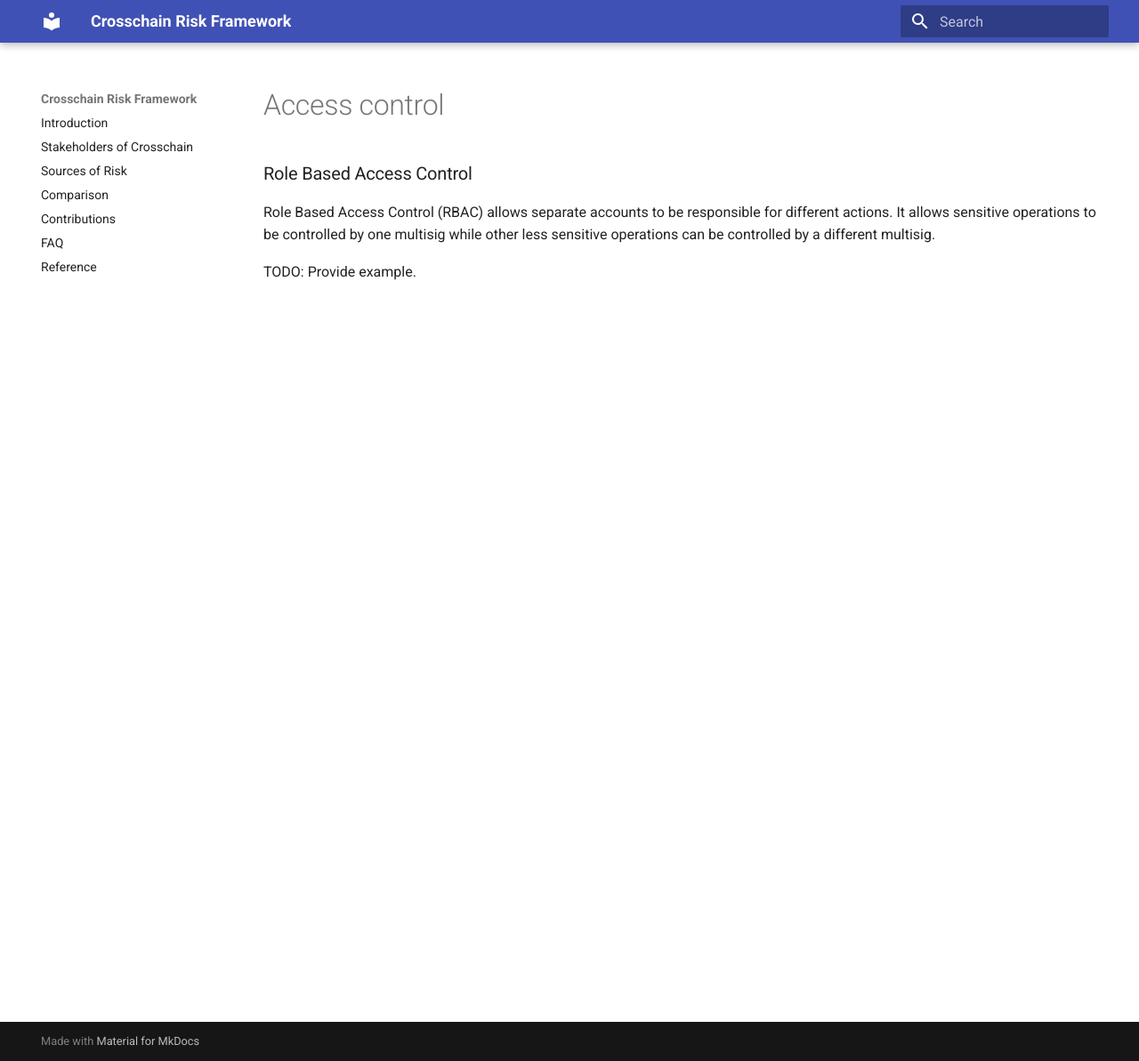
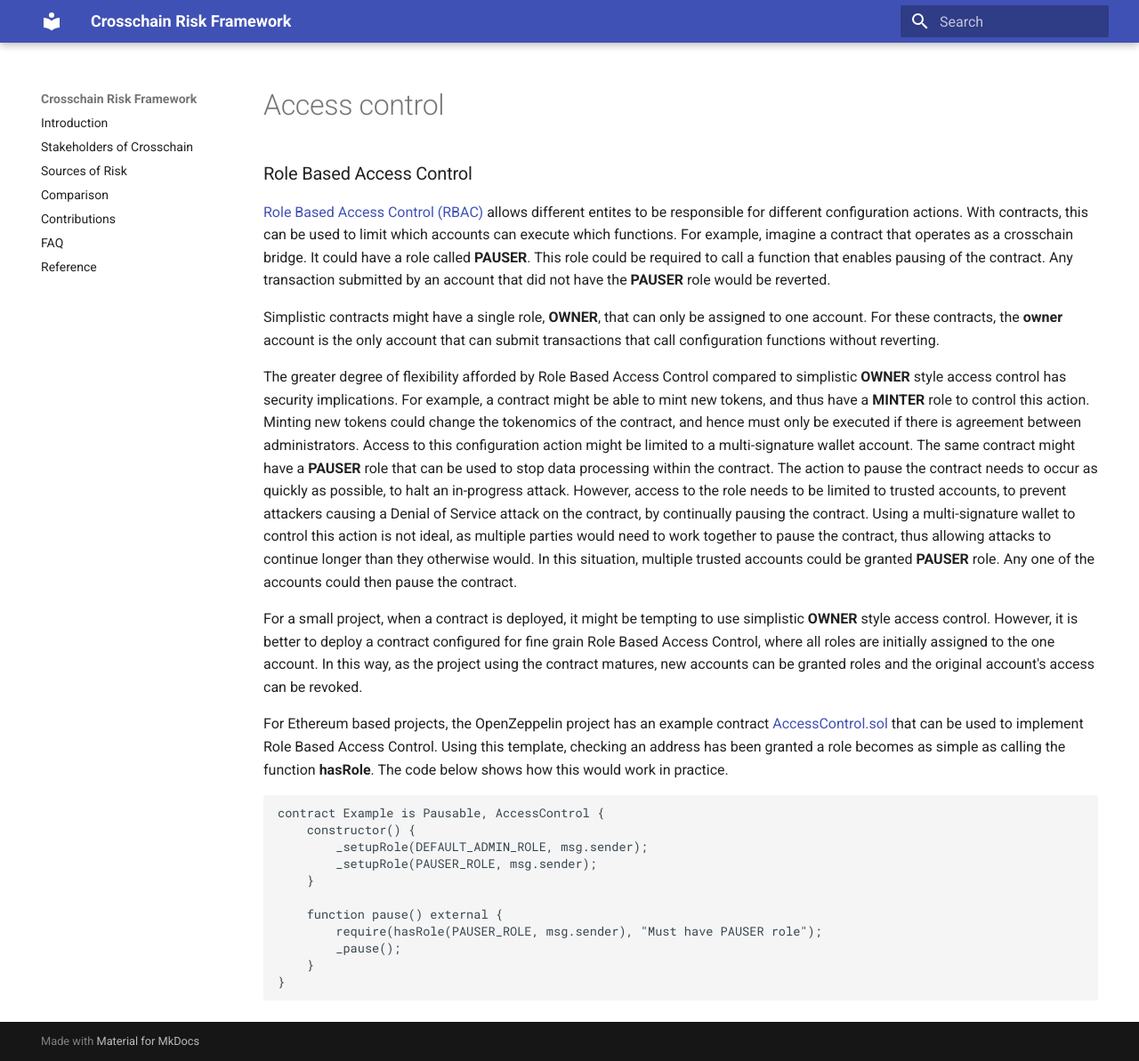
Before and after one commit to CrosschainRiskFramework/CrosschainRiskFramework.github.io, an MkDocs documentation site: the page built from docs/framework/20sources/30implementation/access-control.md, in a window 1280 px wide and 1193 px high. Shown: the whole window at 89% size. Built offline with MkDocs 1.6.1 and Material for MkDocs 9.7.7, drawn with Linux system fonts in a browser that asks for light colours.

Commit message:
Revised and expanded information

````diff
--- a/docs/framework/20sources/30implementation/access-control.md
+++ b/docs/framework/20sources/30implementation/access-control.md
@@ -1,7 +1,56 @@
 ### Role Based Access Control
-Role Based Access Control (RBAC) allows separate accounts to be
-responsible for different actions. It allows sensitive operations
-to be controlled by one multisig while other less sensitive
-operations can be controlled by a different multisig.
+[Role Based Access Control (RBAC)](https://en.wikipedia.org/wiki/Role-based_access_control)
+allows different entites to be responsible for different configuration actions. With
+contracts, this can be used to limit which accounts can execute which functions. For
+example, imagine a contract that operates as a crosschain bridge. It could have a role
+called **PAUSER**. This role could be required to call a function that enables
+pausing of the contract. Any transaction submitted by an account that did not
+have the **PAUSER** role would be reverted.
 
-TODO: Provide example.
+Simplistic contracts might have a single role, **OWNER**, that can only be assigned
+to one account. For these contracts, the **owner** account is the only account
+that can submit transactions that call configuration functions without reverting.
+
+The greater degree of flexibility afforded by Role Based Access Control compared
+to simplistic **OWNER** style access control has security implications. For example,
+a contract might be able to mint new tokens, and thus have a **MINTER** role to control
+this action. Minting new tokens could change the tokenomics of the contract, and hence
+must only be executed if there is agreement between administrators. Access to this
+configuration action might be limited to a multi-signature wallet account. The same
+contract might have a **PAUSER** role that can be used to stop data processing within
+the contract. The action to pause the contract needs to occur as quickly as possible,
+to halt an in-progress attack. However, access to the role needs to be limited to trusted
+accounts, to prevent attackers causing a Denial of Service attack on the contract, by
+continually pausing the contract. Using a multi-signature wallet to control this action
+is not ideal, as multiple parties would need to work together to pause the contract, thus
+allowing attacks to continue longer than they otherwise would. In this situation,
+multiple trusted accounts could be granted **PAUSER** role. Any one of the accounts
+could then pause the contract.
+
+For a small project, when a contract is deployed, it might be tempting to use
+simplistic **OWNER** style access control.
+However, it is better to deploy a contract configured for fine grain
+Role Based Access Control, where all roles are initially assigned to the one account.
+In this way, as the project using the contract matures, new accounts can be granted
+roles and the original account's access can be revoked.
+
+For Ethereum based projects, the OpenZeppelin project has an example
+contract [AccessControl.sol](https://github.com/OpenZeppelin/openzeppelin-contracts/blob/master/contracts/access/AccessControl.sol)
+that can be used to implement Role Based Access Control. Using this template,
+checking an address has been granted a role becomes as simple as calling
+the function **hasRole**.
+The code below shows how this would work in practice.
+
+```solidity
+contract Example is Pausable, AccessControl {
+    constructor() {
+        _setupRole(DEFAULT_ADMIN_ROLE, msg.sender);
+        _setupRole(PAUSER_ROLE, msg.sender);
+    }
+
+    function pause() external {
+        require(hasRole(PAUSER_ROLE, msg.sender), "Must have PAUSER role");
+        _pause();
+    }
+}
+```
````
